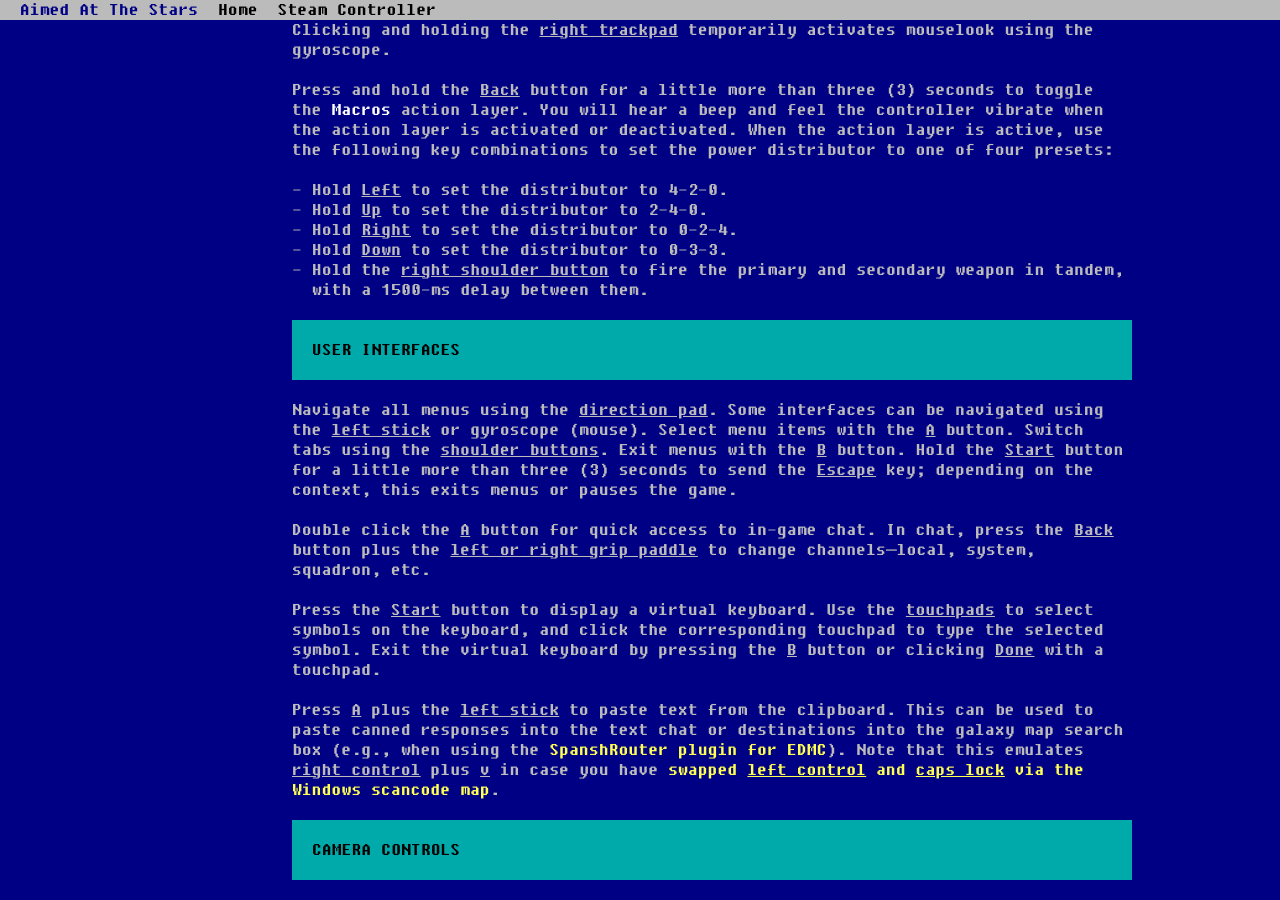
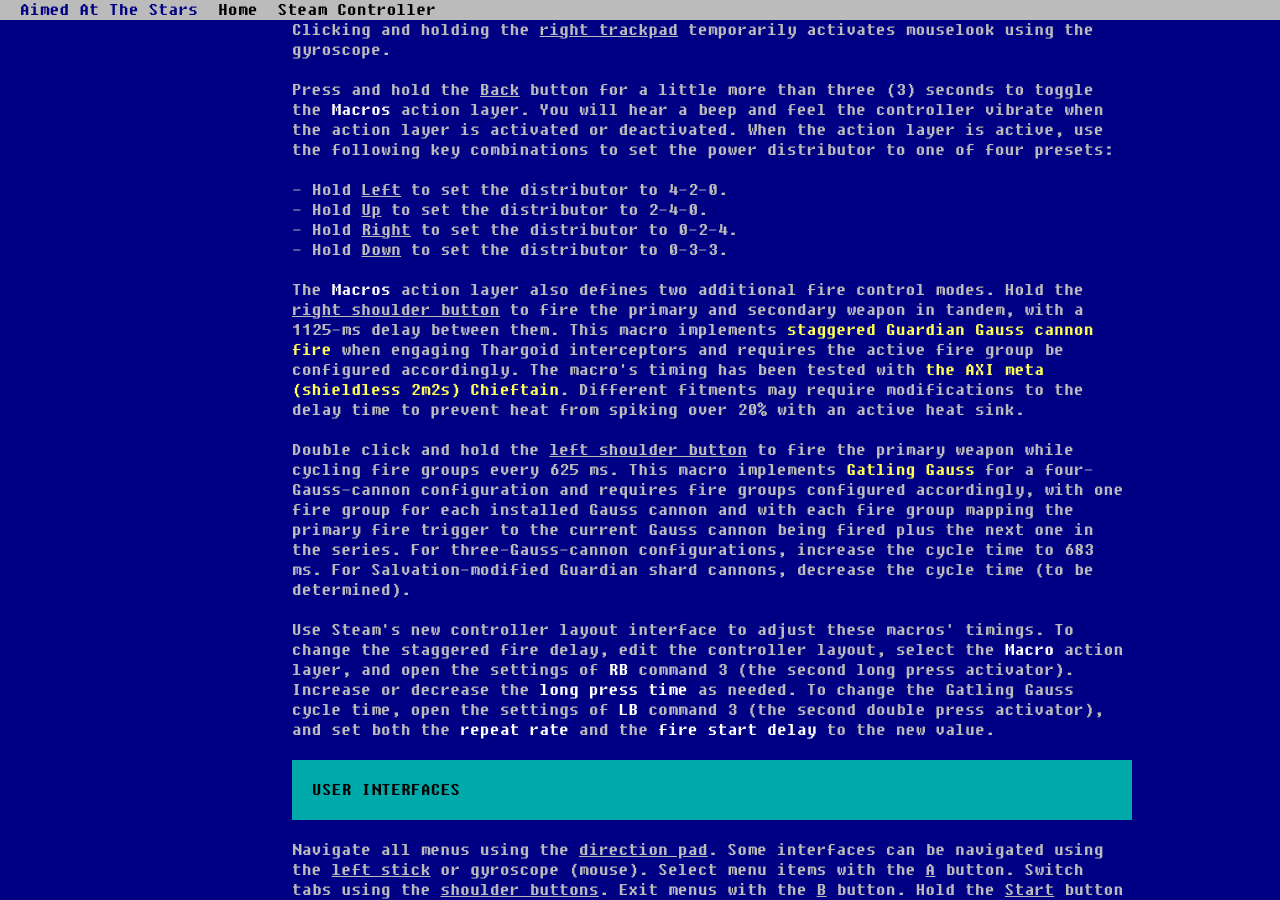
Before and after one commit to irtnog/aimedatthestars.org, a Jekyll site: the page built from bafpm/index.html, in a window 1280 px wide and 900 px high, scrolled down 2433 px. Built offline with Jekyll 4.4.1, drawn with Linux system fonts in a browser that asks for light colours.

Commit message:
feat(bafpm): add Gatling Gauss macro

```diff
--- a/bafpm/index.html
+++ b/bafpm/index.html
@@ -125,8 +125,10 @@
           <li>Hold <u>Up</u> to set the distributor to 2-4-0.</li>
           <li>Hold <u>Right</u> to set the distributor to 0-2-4.</li>
           <li>Hold <u>Down</u> to set the distributor to 0-3-3.</li>
-          <li>Hold the <u>right shoulder button</u> to fire the primary and secondary weapon in tandem, with a 1500-ms delay between them.</li>
         </ul>
+        <p>The <strong>Macros</strong> action layer also defines two additional fire control modes.  Hold the <u>right shoulder button</u> to fire the primary and secondary weapon in tandem, with a 1125-ms delay between them.  This macro implements <a href="https://wiki.antixenoinitiative.com/staggering-gauss">staggered Guardian Gauss cannon fire</a> when engaging Thargoid interceptors and requires the active fire group be configured accordingly.  The macro's timing has been tested with <a href="https://wiki.antixenoinitiative.com/en/builds#alliance-chieftain-shieldless">the AXI meta (shieldless 2m2s) Chieftain</a>.  Different fitments may require modifications to the delay time to prevent heat from spiking over 20% with an active heat sink.</p>
+        <p>Double click and hold the <u>left shoulder button</u> to fire the primary weapon while cycling fire groups every 625 ms.  This macro implements <a href="https://www.youtube.com/watch?v=WypK-856PiY">Gatling Gauss</a> for a four-Gauss-cannon configuration and requires fire groups configured accordingly, with one fire group for each installed Gauss cannon and with each fire group mapping the primary fire trigger to the current Gauss cannon being fired plus the next one in the series.  For three-Gauss-cannon configurations, increase the cycle time to 683 ms.  For Salvation-modified Guardian shard cannons, decrease the cycle time (to be determined).</p>
+        <p>Use Steam's new controller layout interface to adjust these macros' timings.  To change the staggered fire delay, edit the controller layout, select the <strong>Macro</strong> action layer, and open the settings of <strong>RB</strong> command 3 (the second long press activator).  Increase or decrease the <strong>long press time</strong> as needed.  To change the Gatling Gauss cycle time, open the settings of <strong>LB</strong> command 3 (the second double press activator), and set both the <strong>repeat rate</strong> and the <strong>fire start delay</strong> to the new value.</p>
       </section>
 
       <section id="user-interfaces">
```
Also changed, not shown: 1 other file.
